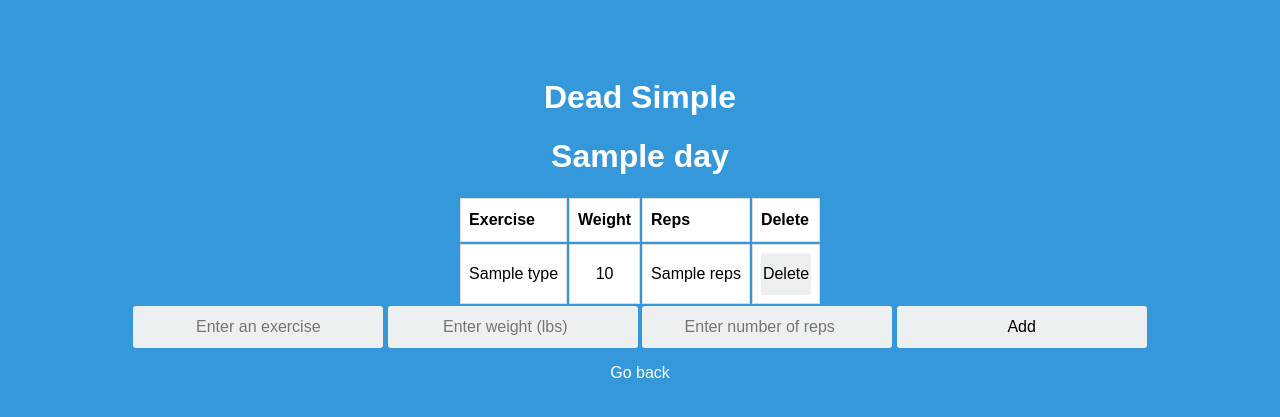
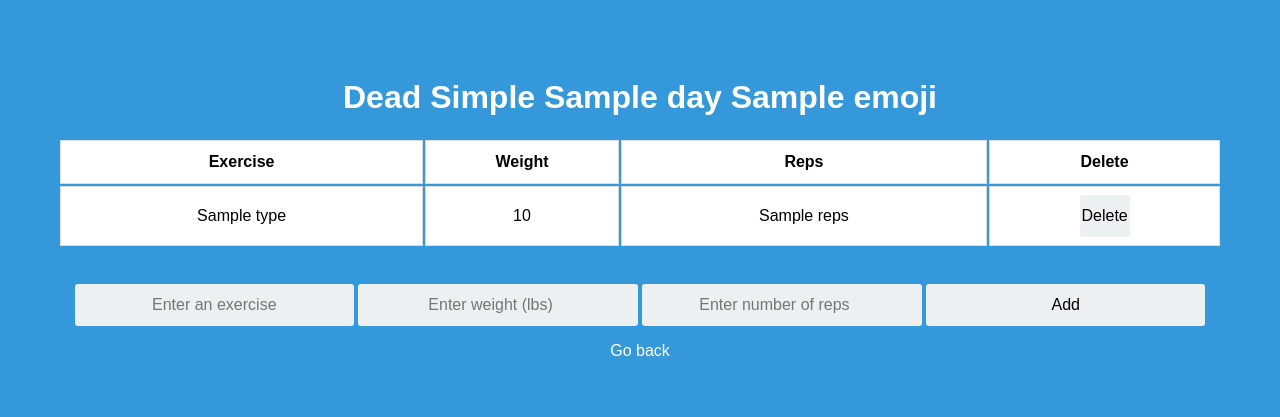
Before and after one commit to leonardlewis/deadsimple, a Flask app: template deadsimple/templates/workout.html in a window 1280 px wide. Shown: the top 417 px of the page. Run offline with Flask 2, Linux system fonts and the light colour scheme; the template is opened without the code that fills it: most values are stand-ins (such as "Sample title", 1, 10 or a date in 2020); parts of the project's set-up code (start-up, migrations or seed data) failed here and were passed over.

Commit message:
Add emoji.

```diff
--- a/deadsimple/app.py
+++ b/deadsimple/app.py
@@ -3,6 +3,7 @@
 import os
 import time
 import bcrypt
+import random
 from flask import Flask, session, redirect, render_template, url_for, request
 from flask import flash
 from twilio.twiml.messaging_response import MessagingResponse
@@ -96,9 +97,19 @@ days = {"Monday": 0,
         "Sunday": 6
        }
 
+emoji = {"Monday": [u'\U0001f607', u'\U0001f61f'],
+         "Tuesday": [u'\U0001f61b', u'\U0001f928'],
+         "Wednesday": [u'\U0001f62c', u'\U0001f634'],
+         "Thursday": [u'\U0001f915', u'\U0001f635'],
+         "Friday": [u'\U0001f60e', u'\U0001f600'],
+         "Saturday": [u'\U0001f600', u'\U0001f643'],
+         "Sunday": [u'\U0001f604']
+        }
+
 @app.route("/workout")
 def show_workout():
-    day_text = request.args.get('day', 'monday')
+
+    day_text = request.args.get('day', 'Monday')
     day = days[day_text]
     user_id = session['id']
 
@@ -106,7 +117,9 @@ def show_workout():
     s = Session()
     result = s.query(Exercise).filter(Exercise.user_id == user_id, Exercise.day == day, Exercise.deleted == False)
 
-    return render_template('workout.html', day=day_text, data=result)
+    random_emoji = random.choice(emoji[day_text])
+
+    return render_template('workout.html', day=day_text, emoji=random_emoji, data=result)
 
 @app.route("/add-exercise", methods = ['POST'])
 def do_add_exercise():
--- a/deadsimple/static/styles.css
+++ b/deadsimple/static/styles.css
@@ -90,7 +90,6 @@ box-shadow: none;
 
 input.delete {
   width: 50px;
-  background-color: none;
 }
 
 .btn {
@@ -147,9 +146,19 @@ a.cta {
 table.center {
   margin-left: auto;
   margin-right: auto;
+  width: 100%;
 }
 
-#workout td, #workout th {
+#workout th {
+  background-color: white;
+  border: 1px solid #ddd;
+  color: black;
+  padding-top: 12px;
+  padding-bottom: 12px;
+  text-align: center;
+}
+
+#workout td {
   border: 1px solid #ddd;
   padding: 8px;
   background-color: white;
@@ -160,8 +169,10 @@ table.center {
 
 #workout tr:hover {background-color: #ddd}
 
-#workout th {
-  padding-top: 12px;
-  padding-bottom: 12px;
-  text-align: left;
+#exercise-adder form{
+  width: 100%;
 }
+
+#exercise-adder input{
+  width: 24%;
+}
--- a/deadsimple/templates/layout.html
+++ b/deadsimple/templates/layout.html
@@ -7,7 +7,9 @@
     {% endblock %}
   </head>
   <body>
+    {% block title %}
     <a href="/" class="app-title"><h1>Dead Simple</h1></a>
+    {% endblock %}
 
     {% block content %}
 
--- a/deadsimple/templates/workout.html
+++ b/deadsimple/templates/workout.html
@@ -1,6 +1,8 @@
 {% extends "layout.html" %}
+{% block title %}
+<a href="/" class="app-title"><h1>Dead Simple {{ day }} {{emoji}}</h1></a>
+{% endblock %}
 {% block content %}
-<h1>{{ day }}</h1>
 <table class="center" id="workout">
   <tr>
     <th>Exercise</th>
@@ -21,8 +23,10 @@
   </tr>
   {% endfor %}
 </table>
+<br/>
+<br/>
 
-<form action="/add-exercise?day={{ day }}" method="POST">
+<form action="/add-exercise?day={{ day }}" method="POST" id="exercise-adder">
   <input type="text" name="type" placeholder="Enter an exercise">
   <input type="number" name="weight" placeholder="Enter weight (lbs)">
   <input type="number" name="reps" placeholder="Enter number of reps">
```
